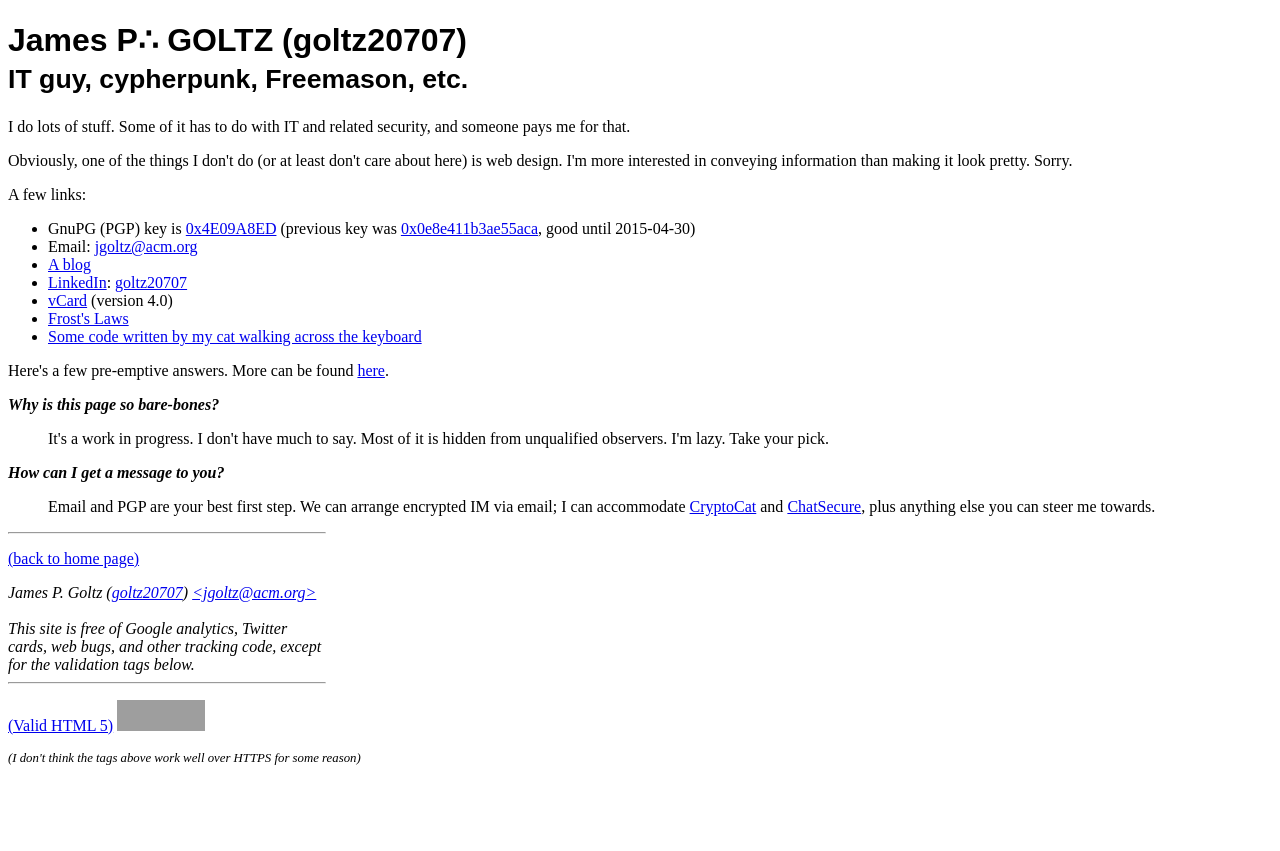
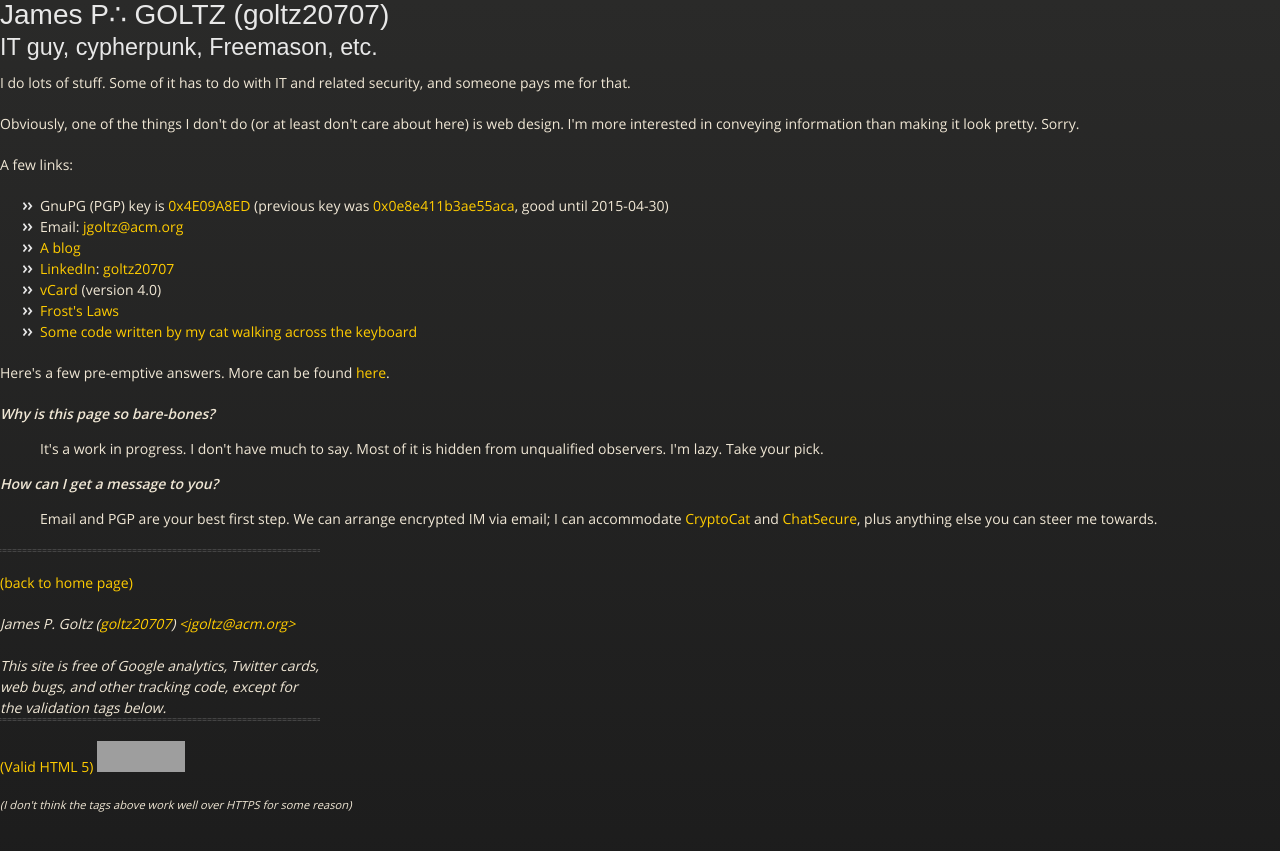
Before and after one commit to goltz20707/goltz20707.github.io, a Jekyll site: the page built from index.html, in a window 1280 px wide. Shown: the top 851 px of the page. Built offline with Jekyll 4.4.1, drawn with Linux system fonts in a browser that asks for light colours; grey boxes are pictures that could not be loaded.

Commit message:
Trying different layouts.

```diff
--- a/_layouts/default.html
+++ b/_layouts/default.html
@@ -6,7 +6,9 @@
     <meta http-equiv="Content-Type" content="text/html; charset=utf-8"/>
     <meta name="DESCRIPTION" content="{{ page.descr }}" />
     <title>{{ page.title }}</title>
-    <link href="/css/default.css" rel="stylesheet" type="text/css" />
+    <link rel="stylesheet" href="stylesheets/styles.css" type="text/css" />
+    <link rel="stylesheet" href="stylesheets/github-dark.css" type="text/css" />
+    <link rel="stylesheet"  href="/css/default.css" type="text/css" />
   </head>
 
   <body>
```
